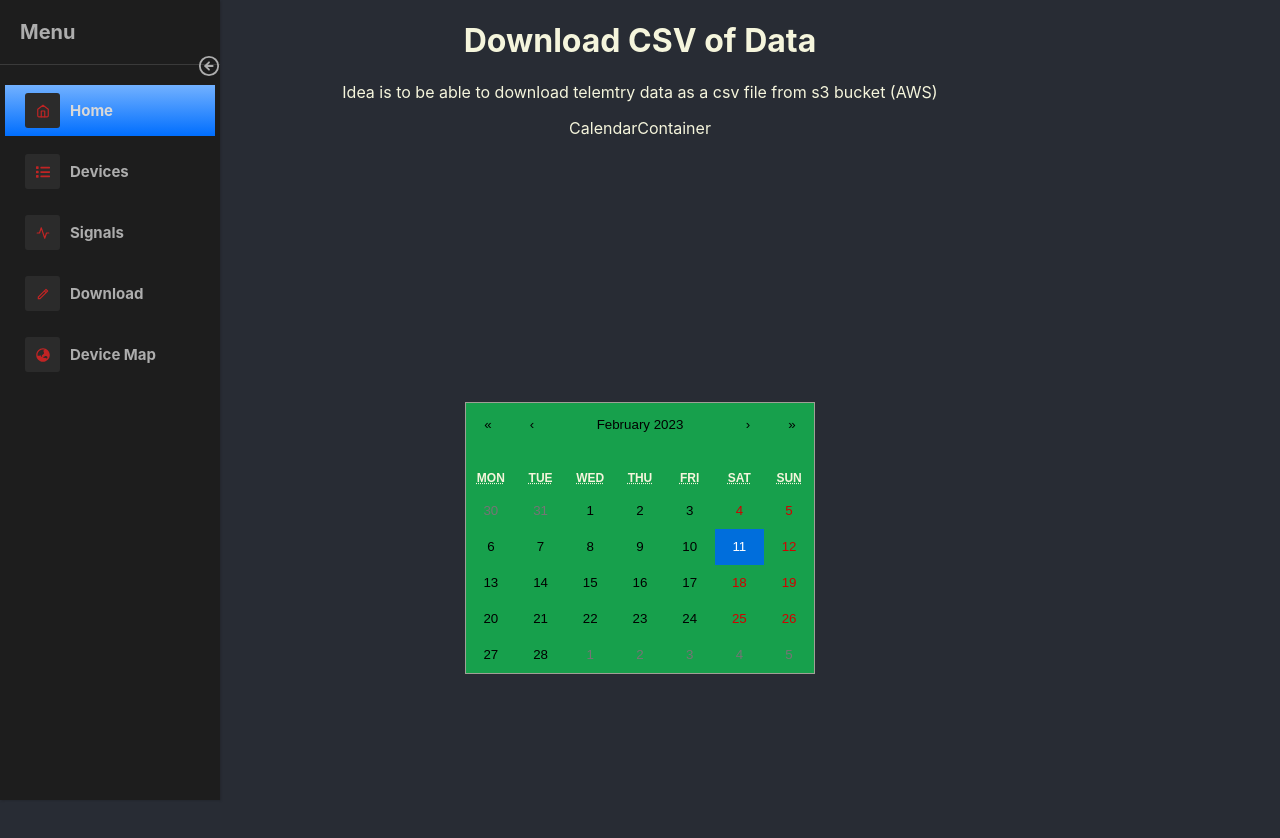
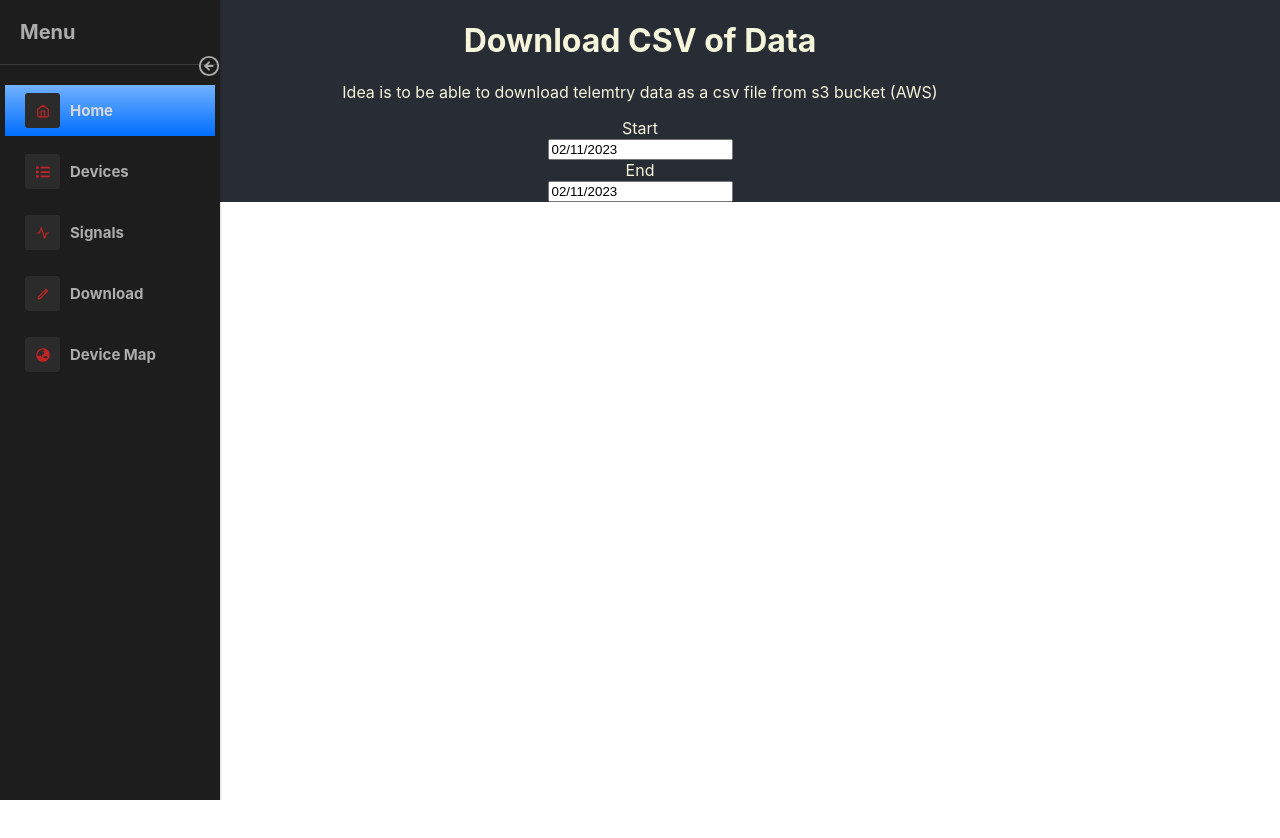
Before and after one commit to rushithkaru/Aws_telemetry, a React (Create React App) app in the folder my-app/: page /file in a window 1280 px wide. Shown: the top 838 px of the page. After the commit the page ends 800 px from the top, so only its background shows below. Built offline with nearby package versions, Linux system fonts and the light colour scheme.

Commit message:
date pickers added

```diff
--- a/my-app/package.json
+++ b/my-app/package.json
@@ -13,6 +13,7 @@
     "react-bootstrap-validation": "^0.1.11",
     "react-calendar": "^4.0.0",
     "react-chartjs-2": "^5.2.0",
+    "react-datepicker": "^4.10.0",
     "react-dom": "^18.2.0",
     "react-icons": "^4.7.1",
     "react-leaflet": "^3.2.0",
--- a/my-app/src/Pages/FileDown.js
+++ b/my-app/src/Pages/FileDown.js
@@ -33,13 +33,14 @@ function FileDown() {
         </h1>
         <p>Idea is to be able to download telemtry data as a csv file from s3 bucket (AWS)</p>
 
-        <div>
+        <div style={{ display: 'flex', flexDirection: "column", alignItems: "center" }}>
+          <label>Start</label>
+          <CalendarContainer/>
+          <label>End</label>
           <CalendarContainer/>
         </div>
 
-        <div style={{ display: 'flex', justifyContent: 'center', alignItems: 'center', height: '100vh' }}>
-            <Calendar onChange={handleDateChange} value={value} />
-        </div>
+
 
 
 
--- a/my-app/src/components/CalendarContainer.js
+++ b/my-app/src/components/CalendarContainer.js
@@ -1,12 +1,14 @@
 import React, { useState } from 'react';
 import { Button, Modal, Accordion, InputGroup, FormControl, Form, Spinner, Table} from 'react-bootstrap';
+import DatePicker from "react-datepicker";
+import "react-datepicker/dist/react-datepicker.css";
 
 function CalendarContainer() {
-
+    const [startDate, setStartDate] = useState(new Date());
 
     return (
         <div>
-            CalendarContainer
+            <DatePicker popperPlacement="auto"   selected={startDate} onChange={(date) => setStartDate(date)} />
 
         </div>
     )
```
Also changed, not shown: 1 other file (tests, documents, lock files or other folders).
